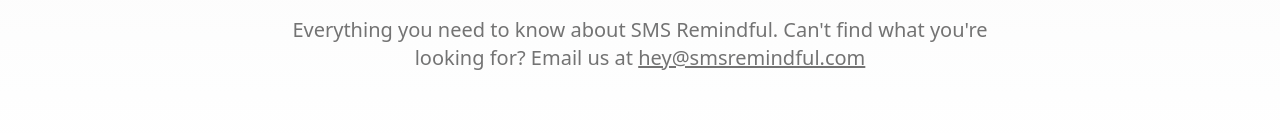
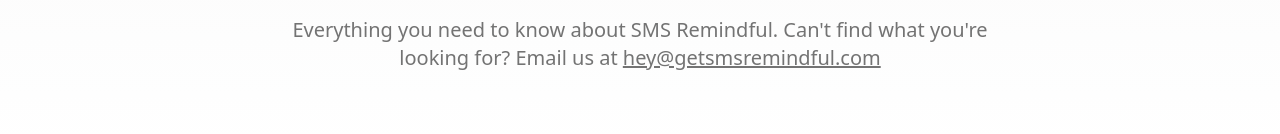
Before and after one commit to ramikhoualdi/smsremindful, a Next.js app: page /faq in a window 1280 px wide. Shown: the part 200-334 px from the top of the page. Built offline with nearby package versions, Linux system fonts and the light colour scheme; no server answers.

Commit message:
use right email hey@getsmsremindful.com

```diff
--- a/src/app/faq/page.tsx
+++ b/src/app/faq/page.tsx
@@ -203,10 +203,10 @@
               Everything you need to know about SMS Remindful. Can&apos;t find
               what you&apos;re looking for? Email us at{' '}
               <a
-                href="mailto:hey@smsremindful.com"
+                href="mailto:hey@getsmsremindful.com"
                 className="underline hover:text-foreground"
               >
-                hey@smsremindful.com
+                hey@getsmsremindful.com
               </a>
             </p>
           </div>
@@ -247,7 +247,7 @@
             </p>
             <div className="flex flex-col sm:flex-row gap-4 justify-center">
               <Button asChild>
-                <a href="mailto:hey@smsremindful.com">Email Support</a>
+                <a href="mailto:hey@getsmsremindful.com">Email Support</a>
               </Button>
               <Button asChild variant="outline">
                 <Link href="/sign-up">Start Free Trial</Link>
--- a/src/app/legal/privacy-policy/page.tsx
+++ b/src/app/legal/privacy-policy/page.tsx
@@ -120,7 +120,7 @@
           <li><strong>Appointment data:</strong> Synced appointments are retained while your account is active</li>
         </ul>
         <p className="mt-3">
-          You may request deletion of your data at any time by contacting us at hey@smsremindful.com.
+          You may request deletion of your data at any time by contacting us at hey@getsmsremindful.com.
           Upon account deletion, we will delete your personal data within 30 days, except where retention
           is required by law.
         </p>
@@ -152,7 +152,7 @@
           <li>Cancel your subscription and close your account</li>
         </ul>
         <p className="mt-3">
-          To exercise these rights, contact us at hey@smsremindful.com.
+          To exercise these rights, contact us at hey@getsmsremindful.com.
         </p>
       </Section>
 
@@ -240,7 +240,7 @@
           <li>The right to non-discrimination for exercising your privacy rights</li>
         </ul>
         <p className="mt-3">
-          To exercise these rights, contact us at hey@smsremindful.com.
+          To exercise these rights, contact us at hey@getsmsremindful.com.
         </p>
       </Section>
 
@@ -261,13 +261,13 @@
       <Section title="17. Contact Us">
         <p>
           If you have questions about this Privacy Policy or our data practices, please contact us at:{' '}
-          <a href="mailto:hey@smsremindful.com" className="text-primary underline hover:no-underline">
-            hey@smsremindful.com
+          <a href="mailto:hey@getsmsremindful.com" className="text-primary underline hover:no-underline">
+            hey@getsmsremindful.com
           </a>
         </p>
         <p className="mt-3 text-sm">
           SaaSyful LLC<br />
-          Email: hey@smsremindful.com
+          Email: hey@getsmsremindful.com
         </p>
       </Section>
 
--- a/src/app/legal/terms-of-service/page.tsx
+++ b/src/app/legal/terms-of-service/page.tsx
@@ -218,13 +218,13 @@
       <Section title="20. Contact Us">
         <p>
           If you have any questions about these Terms, please contact us at:{' '}
-          <a href="mailto:hey@smsremindful.com" className="text-primary underline hover:no-underline">
-            hey@smsremindful.com
+          <a href="mailto:hey@getsmsremindful.com" className="text-primary underline hover:no-underline">
+            hey@getsmsremindful.com
           </a>
         </p>
         <p className="mt-3 text-sm">
           SaaSyful LLC<br />
-          Email: hey@smsremindful.com
+          Email: hey@getsmsremindful.com
         </p>
       </Section>
 
--- a/src/components/layout/CTASection.tsx
+++ b/src/components/layout/CTASection.tsx
@@ -72,10 +72,10 @@
           <p className="text-sm mt-6 opacity-75">
             Questions? Email us at{' '}
             <a
-              href="mailto:hey@smsremindful.com"
+              href="mailto:hey@getsmsremindful.com"
               className="underline hover:no-underline"
             >
-              hey@smsremindful.com
+              hey@getsmsremindful.com
             </a>
           </p>
         )}
--- a/src/components/layout/Footer.tsx
+++ b/src/components/layout/Footer.tsx
@@ -92,10 +92,10 @@
           <p className="text-sm text-muted-foreground">
             Questions?{' '}
             <a
-              href="mailto:hey@smsremindful.com"
+              href="mailto:hey@getsmsremindful.com"
               className="underline hover:text-foreground"
             >
-              hey@smsremindful.com
+              hey@getsmsremindful.com
             </a>
           </p>
         </div>
--- a/src/components/seo/OrganizationSchema.tsx
+++ b/src/components/seo/OrganizationSchema.tsx
@@ -14,7 +14,7 @@
     },
     contactPoint: {
       '@type': 'ContactPoint',
-      email: 'hey@smsremindful.com',
+      email: 'hey@getsmsremindful.com',
       contactType: 'customer support',
     },
     sameAs: [],
--- a/src/components/seo/StructuredData.tsx
+++ b/src/components/seo/StructuredData.tsx
@@ -154,7 +154,7 @@
     },
     contactPoint: {
       '@type': 'ContactPoint',
-      email: 'hey@smsremindful.com',
+      email: 'hey@getsmsremindful.com',
       contactType: 'customer support',
     },
   }
--- a/src/features/pricing/components/PricingFAQ.tsx
+++ b/src/features/pricing/components/PricingFAQ.tsx
@@ -153,8 +153,8 @@
         {/* Contact */}
         <p className="mt-12 text-center text-sm text-muted-foreground">
           Still have questions? Email us at{' '}
-          <a href="mailto:hey@smsremindful.com" className="underline hover:text-foreground">
-            hey@smsremindful.com
+          <a href="mailto:hey@getsmsremindful.com" className="underline hover:text-foreground">
+            hey@getsmsremindful.com
           </a>
         </p>
       </div>
```
